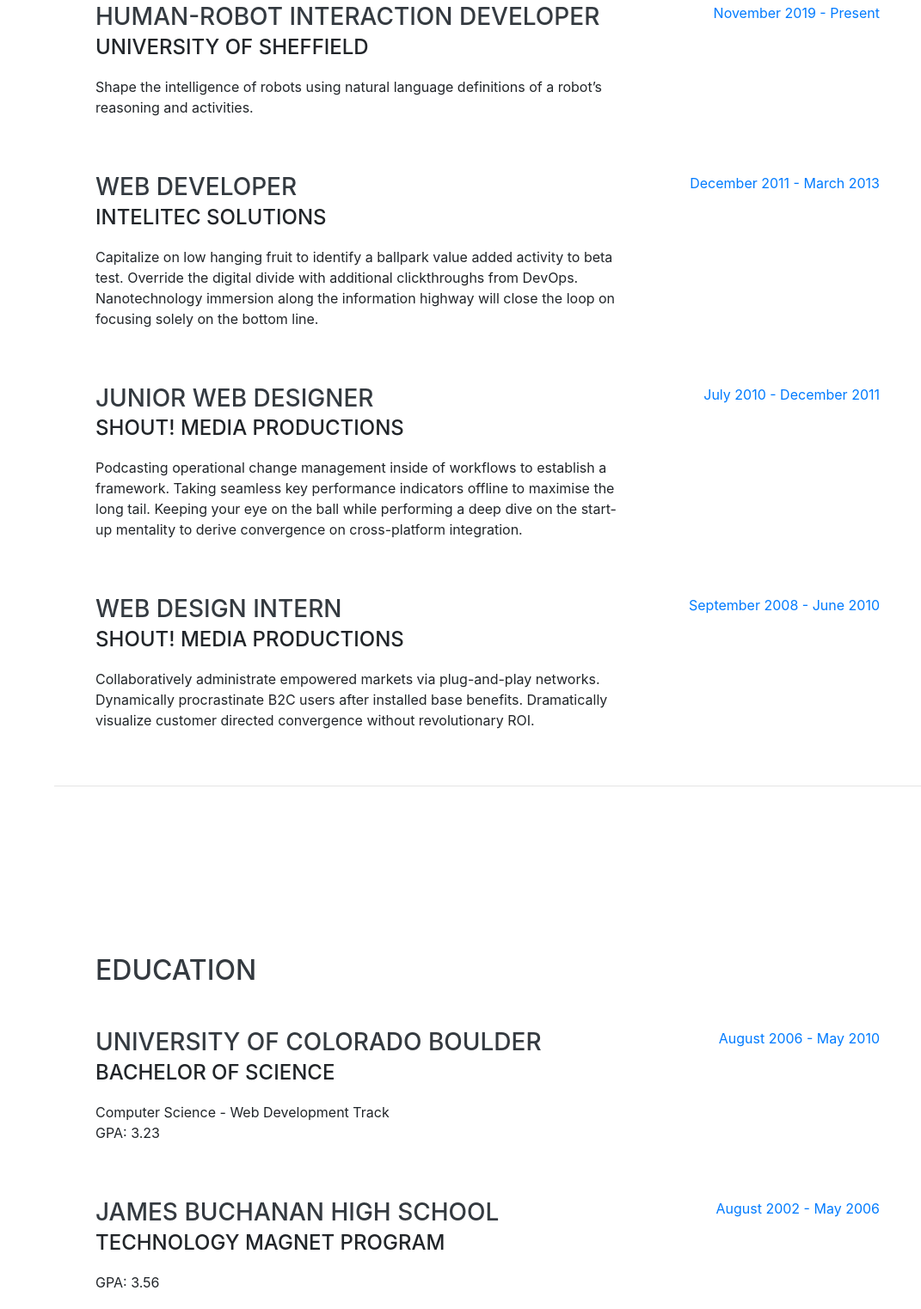
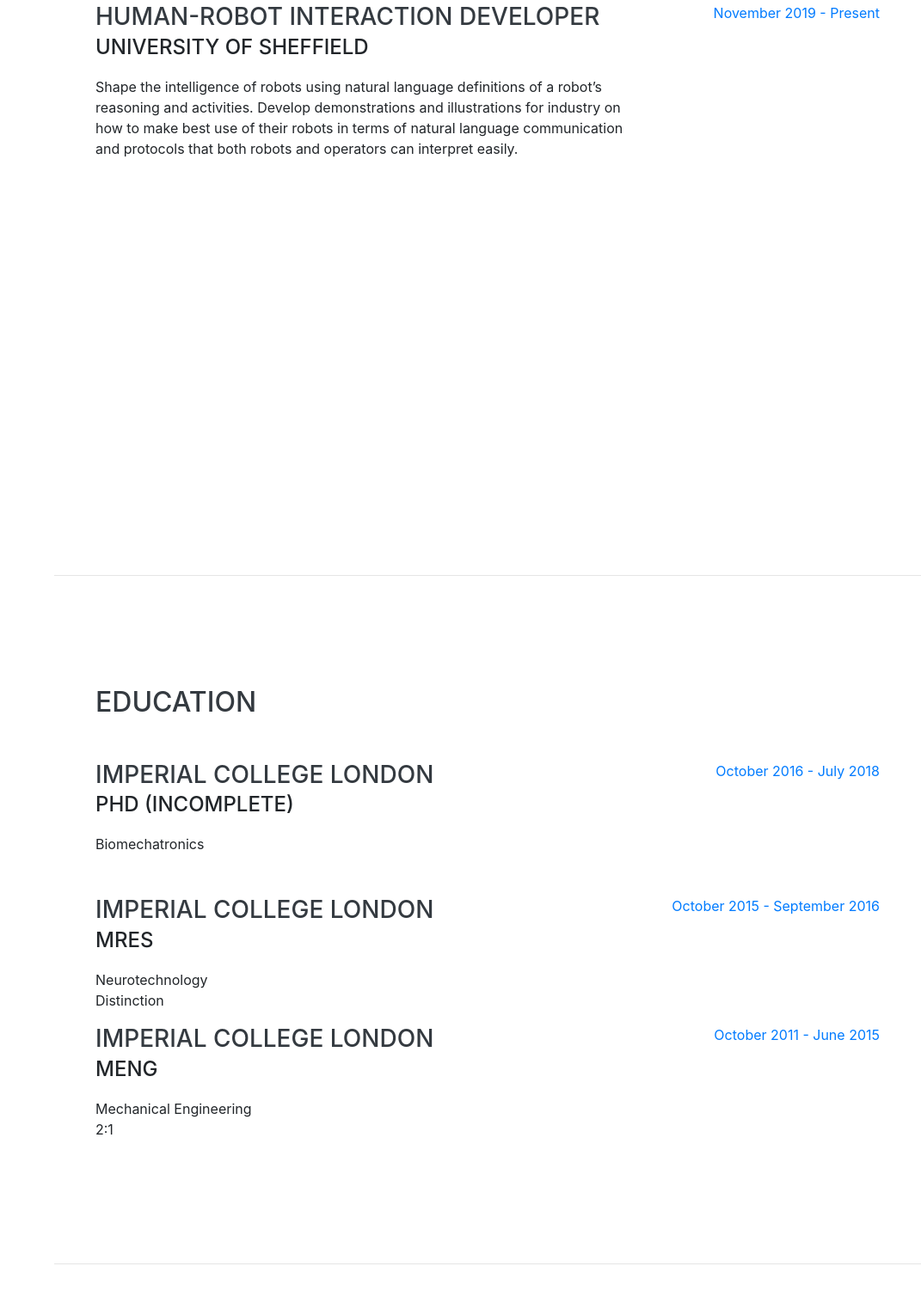
Before and after one commit to jimmyclarke01/jimmyclarke01.github.io, a website with bundled scripts: page index.html in a window 1280 px wide. Shown: the part 932-2455 px from the top of the page at 86% size, without its empty margins (209-1280 px from the left). Built offline with nearby package versions, Linux system fonts and the light colour scheme; a web font is replaced by a local one.

Commit message:
Updated Experience and Education

```diff
--- a/index.html
+++ b/index.html
@@ -97,43 +97,10 @@
           <div class="resume-content">
             <h3 class="mb-0">Human-Robot Interaction Developer</h3>
             <div class="subheading mb-3">University of Sheffield</div>
-            <p>Shape the intelligence of robots using natural language definitions of a robot’s reasoning and activities.</p>
+            <p>Shape the intelligence of robots using natural language definitions of a robot’s reasoning and activities. Develop demonstrations and illustrations for industry on how to make best use of their robots in terms of natural language communication and protocols that both robots and operators can interpret easily.</p>
           </div>
           <div class="resume-date text-md-right">
             <span class="text-primary">November 2019 - Present</span>
-          </div>
-        </div>
-
-        <div class="resume-item d-flex flex-column flex-md-row justify-content-between mb-5">
-          <div class="resume-content">
-            <h3 class="mb-0">Web Developer</h3>
-            <div class="subheading mb-3">Intelitec Solutions</div>
-            <p>Capitalize on low hanging fruit to identify a ballpark value added activity to beta test. Override the digital divide with additional clickthroughs from DevOps. Nanotechnology immersion along the information highway will close the loop on focusing solely on the bottom line.</p>
-          </div>
-          <div class="resume-date text-md-right">
-            <span class="text-primary">December 2011 - March 2013</span>
-          </div>
-        </div>
-
-        <div class="resume-item d-flex flex-column flex-md-row justify-content-between mb-5">
-          <div class="resume-content">
-            <h3 class="mb-0">Junior Web Designer</h3>
-            <div class="subheading mb-3">Shout! Media Productions</div>
-            <p>Podcasting operational change management inside of workflows to establish a framework. Taking seamless key performance indicators offline to maximise the long tail. Keeping your eye on the ball while performing a deep dive on the start-up mentality to derive convergence on cross-platform integration.</p>
-          </div>
-          <div class="resume-date text-md-right">
-            <span class="text-primary">July 2010 - December 2011</span>
-          </div>
-        </div>
-
-        <div class="resume-item d-flex flex-column flex-md-row justify-content-between">
-          <div class="resume-content">
-            <h3 class="mb-0">Web Design Intern</h3>
-            <div class="subheading mb-3">Shout! Media Productions</div>
-            <p>Collaboratively administrate empowered markets via plug-and-play networks. Dynamically procrastinate B2C users after installed base benefits. Dramatically visualize customer directed convergence without revolutionary ROI.</p>
-          </div>
-          <div class="resume-date text-md-right">
-            <span class="text-primary">September 2008 - June 2010</span>
           </div>
         </div>
 
@@ -149,24 +116,36 @@
 
         <div class="resume-item d-flex flex-column flex-md-row justify-content-between mb-5">
           <div class="resume-content">
-            <h3 class="mb-0">University of Colorado Boulder</h3>
-            <div class="subheading mb-3">Bachelor of Science</div>
-            <div>Computer Science - Web Development Track</div>
-            <p>GPA: 3.23</p>
+            <h3 class="mb-0">Imperial College London</h3>
+            <div class="subheading mb-3">PhD (Incomplete)</div>
+            <div>Biomechatronics</div>
           </div>
           <div class="resume-date text-md-right">
-            <span class="text-primary">August 2006 - May 2010</span>
+            <span class="text-primary">October 2016 - July 2018</span>
           </div>
         </div>
 
         <div class="resume-item d-flex flex-column flex-md-row justify-content-between">
           <div class="resume-content">
-            <h3 class="mb-0">James Buchanan High School</h3>
-            <div class="subheading mb-3">Technology Magnet Program</div>
-            <p>GPA: 3.56</p>
+            <h3 class="mb-0">Imperial College London</h3>
+            <div class="subheading mb-3">MRes</div>
+			<div>Neurotechnology</div>
+            <p>Distinction</p>
           </div>
           <div class="resume-date text-md-right">
-            <span class="text-primary">August 2002 - May 2006</span>
+            <span class="text-primary">October 2015 - September 2016</span>
+          </div>
+        </div>
+
+		<div class="resume-item d-flex flex-column flex-md-row justify-content-between">
+          <div class="resume-content">
+            <h3 class="mb-0">Imperial College London</h3>
+            <div class="subheading mb-3">MEng</div>
+			<div>Mechanical Engineering</div>
+            <p>2:1</p>
+          </div>
+          <div class="resume-date text-md-right">
+            <span class="text-primary">October 2011 - June 2015</span>
           </div>
         </div>
 
```
